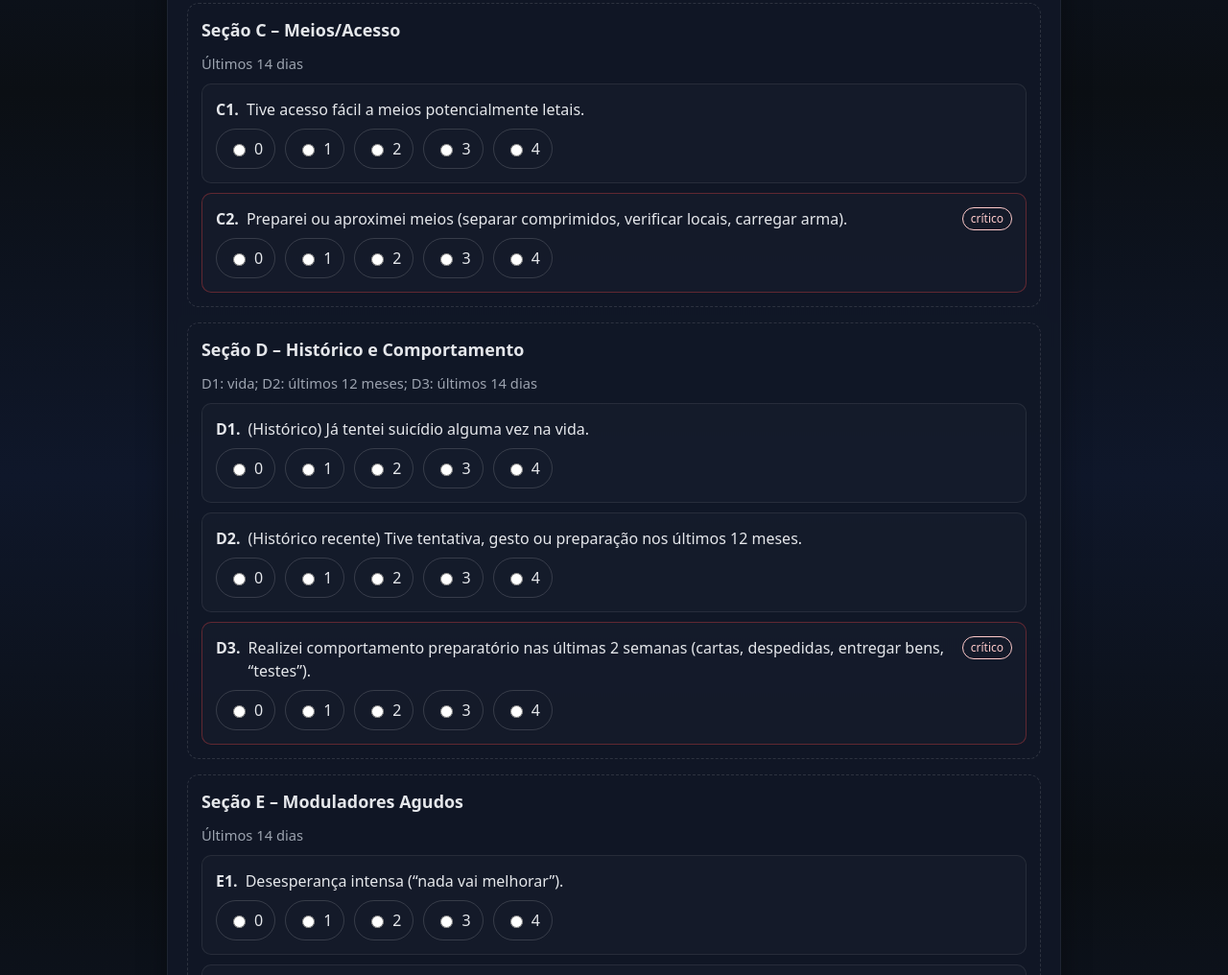
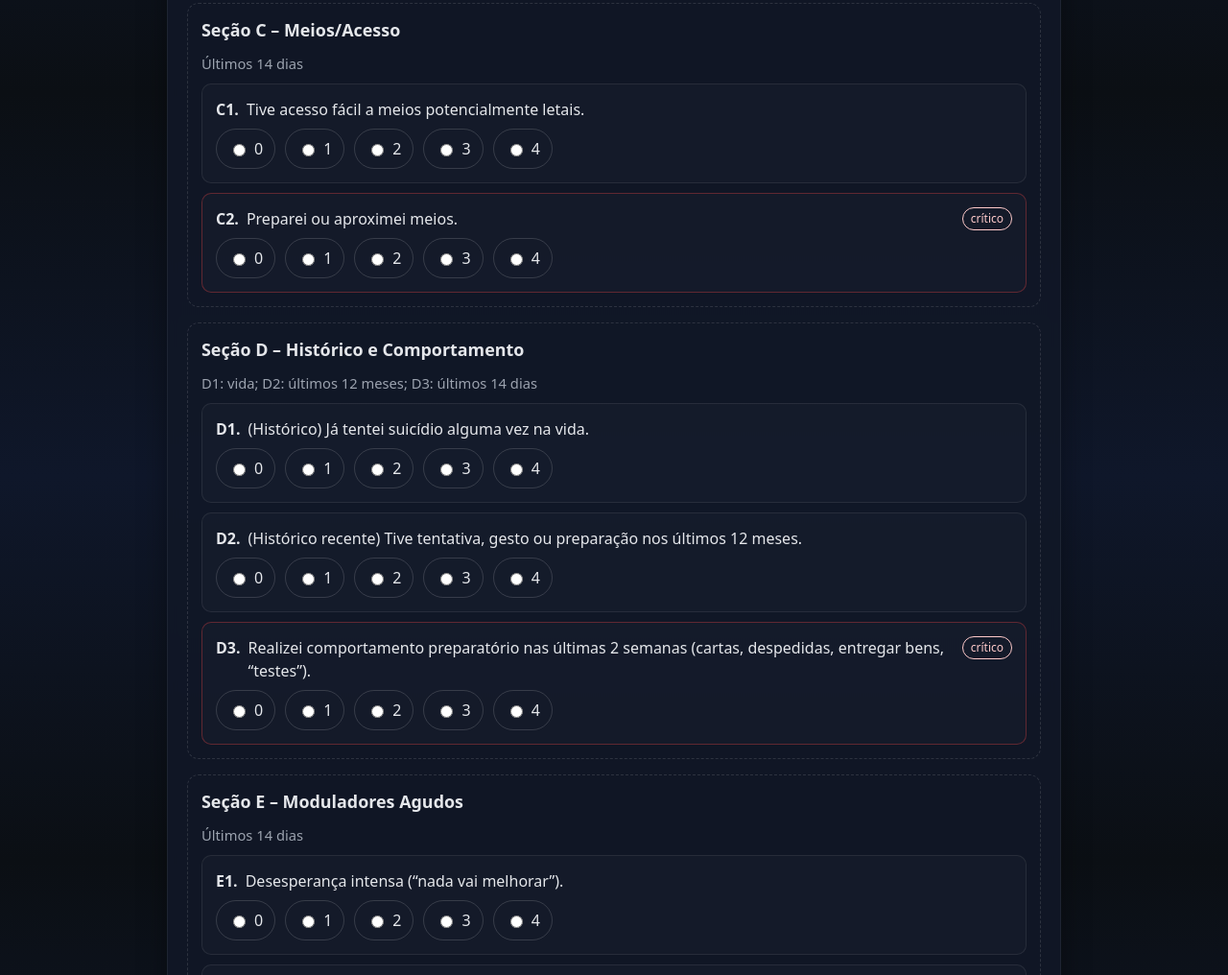
Before and after one commit to ricmurtapsicologia/TriagemRiscoSuicidio, a plain HTML site: page index.html in a window 1280 px wide. Shown: the part 1503-2519 px from the top of the page at 96% size. Drawn offline with Linux system fonts and the light colour scheme.

Commit message:
Update index.html

```diff
--- a/index.html
+++ b/index.html
@@ -377,7 +377,7 @@
 		  { id: 'B4', section: 'B', text: 'Senti que não conseguiria me controlar se tivesse a oportunidade.', critical: true, invert: false },
 		  // C – Meios
 		  { id: 'C1', section: 'C', text: 'Tive acesso fácil a meios potencialmente letais.', critical: false, invert: false },
-		  { id: 'C2', section: 'C', text: 'Preparei ou aproximei meios (separar comprimidos, verificar locais, carregar arma).', critical: true, invert: false },
+		  { id: 'C2', section: 'C', text: 'Preparei ou aproximei meios.', critical: true, invert: false },
 		  // D – Histórico e comportamento
 		  { id: 'D1', section: 'D', text: '(Histórico) Já tentei suicídio alguma vez na vida.', critical: false, invert: false },
 		  { id: 'D2', section: 'D', text: '(Histórico recente) Tive tentativa, gesto ou preparação nos últimos 12 meses.', critical: false, invert: false },
```
